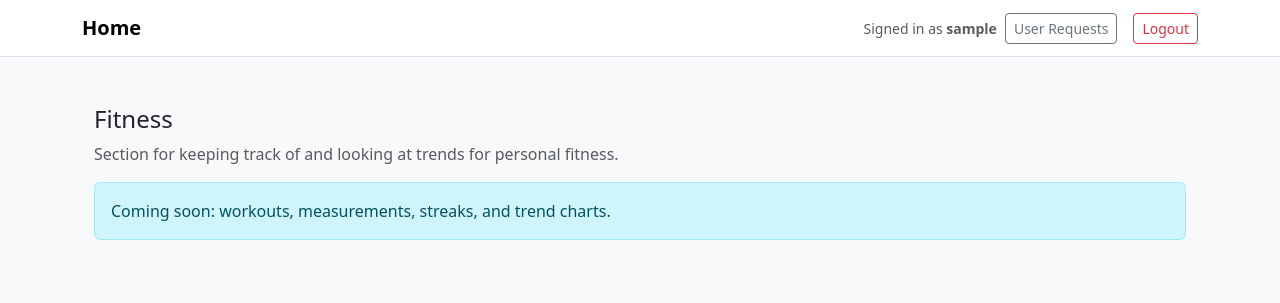
After one commit to AquaeMors/media-TravelLog-website, a Flask app: page /fitness in a window 1280 px wide. The commit adds this page. Shown: the top 303 px of the page. Run offline with Flask 3, Linux system fonts and the light colour scheme; a user stored in the database is signed in; tables that the repository leaves empty hold one stand-in row (values such as "Sample post").

Commit message:
Added Fitness Skeleton

```diff
--- a/app.py
+++ b/app.py
@@ -199,24 +199,51 @@ with app.app_context():
             db.session.execute(text("ALTER TABLE registration_request ADD COLUMN decided_by_user_id INTEGER"))
 
     # Seed Home cards if none exist
-    if db.session.query(HomeCard).count() == 0:
-        db.session.add(HomeCard(
-            key="travel",
-            title="T&R Travel Log",
-            description="Map our adventures, add photos, and notes.",
-            url="/travel",
-            sort_order=10
-        ))
-        db.session.add(HomeCard(
-            key="tracker",
-            title="Media Tracker",
-            description="Track books, manga/manhwa, movies, shows, and more.",
-            url="/tracker",
-            sort_order=20
-        ))
-        db.session.commit()
+    def ensure_card(key, title, description, url, sort_order):
+        if not HomeCard.query.filter_by(key=key).first():
+            db.session.add(HomeCard(
+                key=key,
+                title=title,
+                description=description,
+                url=url,
+                sort_order=sort_order
+            ))
+
+    ensure_card("travel",  "T&R Travel Log",
+                "Map our adventures, add photos, and notes.", "/travel", 10)
+    ensure_card("tracker", "Media Tracker",
+                "Track books, manga/manhwa, movies, shows, and more.", "/tracker", 20)
+    ensure_card("fitness", "Fitness",
+                "Section for keeping track of and looking at trends for personal fitness", "/fitness", 30)
 
     db.session.commit()
+
+    # db.session.commit()
+    # if db.session.query(HomeCard).count() == 0:
+    #     db.session.add(HomeCard(
+    #         key="travel",
+    #         title="T&R Travel Log",
+    #         description="Map our adventures, add photos, and notes.",
+    #         url="/travel",
+    #         sort_order=10
+    #     ))
+    #     db.session.add(HomeCard(
+    #         key="tracker",
+    #         title="Media Tracker",
+    #         description="Track books, manga/manhwa, movies, shows, and more.",
+    #         url="/tracker",
+    #         sort_order=20
+    #     ))
+    #     db.session.add(HomeCard(
+    #         key="fitness",
+    #         title="Fitness",
+    #         description="Section for keeping track of and looking at trends for personal fitness",
+    #         url="/fitness",
+    #         sort_order=30
+    #     ))
+    #     db.session.commit()
+
+    # db.session.commit()
 
 # ---------------- Template helpers ----------------
 @app.get("/favicon.ico")
@@ -745,6 +772,11 @@ def api_trips():
     trips = Trip.query.filter(Trip.lat.isnot(None), Trip.lon.isnot(None)).order_by(Trip.created_at.desc()).all()
     return jsonify([{"id": t.id, "title": t.title, "lat": t.lat, "lon": t.lon} for t in trips])
 
+@app.get("/fitness")
+@login_required
+def fitness():
+    return render_template("fitness.html")
+
 @app.post("/travel/new")
 @login_required
 @travel_edit_required
--- a/templates/_navbar.html
+++ b/templates/_navbar.html
@@ -1,16 +1,18 @@
-<nav class="navbar sticky-top bg-white border-bottom shadow-sm">
+<!-- templates/_navbar.html -->
+<nav class="navbar bg-white border-bottom sticky-top">
   <div class="container">
     <a class="navbar-brand fw-semibold" href="/home">Home</a>
-        <div class="d-flex align-items-center gap-2">
+
+    <div class="d-flex align-items-center gap-2 ms-auto">
+      <span class="text-muted small">Signed in as <strong>{{ current_user.username }}</strong></span>
+
       {% if current_user and current_user.can_approve_users %}
         <a class="btn btn-outline-secondary btn-sm" href="/admin/requests">User Requests</a>
       {% endif %}
-            {% if current_user %}
-            <span class="text-muted small">Signed in as <strong>{{ current_user.username }}</strong></span>
+
       <form method="post" action="/logout" class="m-0 ms-2">
         <button class="btn btn-outline-danger btn-sm">Logout</button>
       </form>
-            {% endif %}
     </div>
   </div>
 </nav>
--- /dev/null
+++ b/templates/fitness.html
@@ -0,0 +1,12 @@
+{% extends "base.html" %}
+{% block title %}Fitness{% endblock %}
+{% block content %}
+<div class="container py-4">
+  <h1 class="h4 mb-2">Fitness</h1>
+  <p class="text-muted">Section for keeping track of and looking at trends for personal fitness.</p>
+
+  <div class="alert alert-info mt-3">
+    Coming soon: workouts, measurements, streaks, and trend charts.
+  </div>
+</div>
+{% endblock %}
```
Lines whose indentation alone changed are shown as unchanged.
